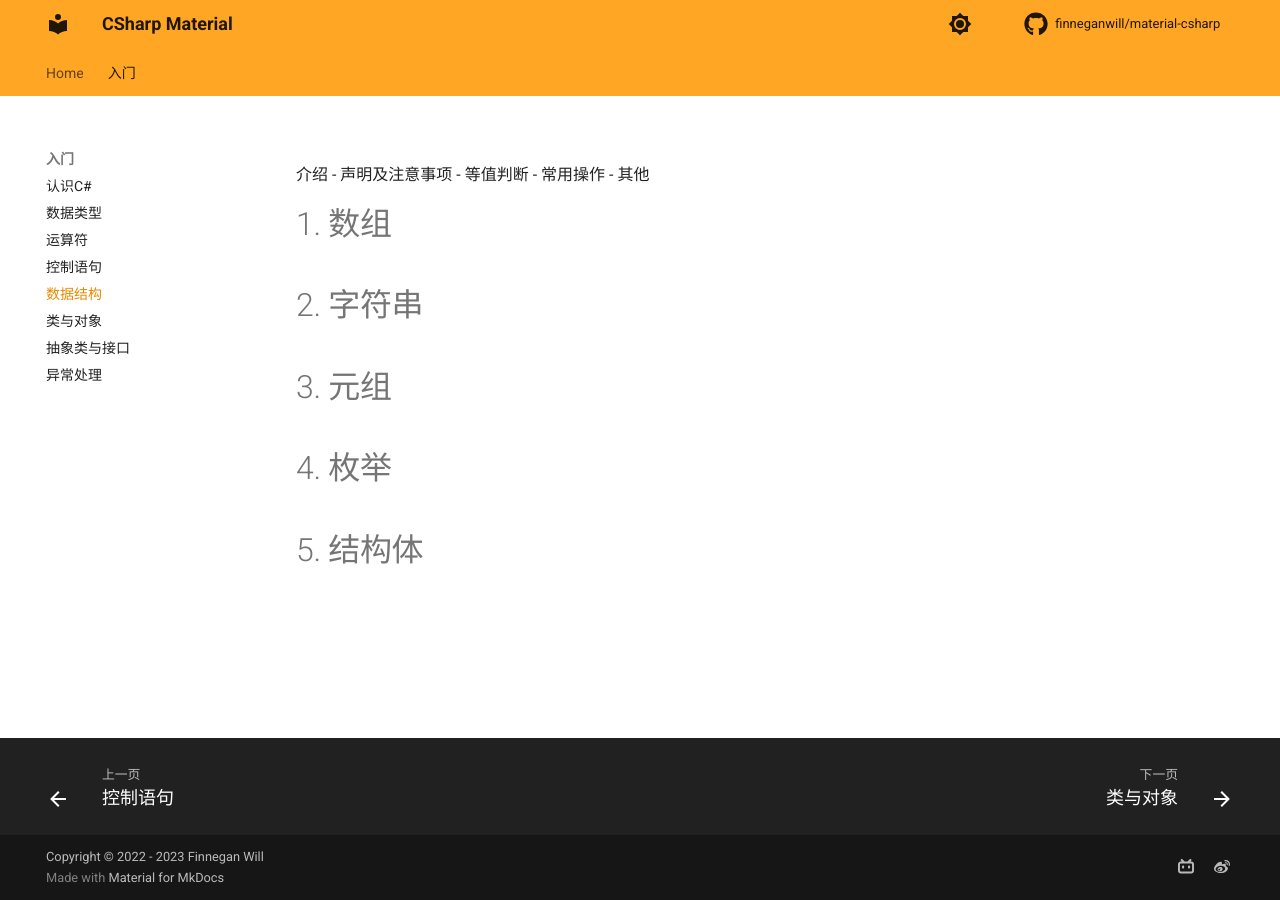
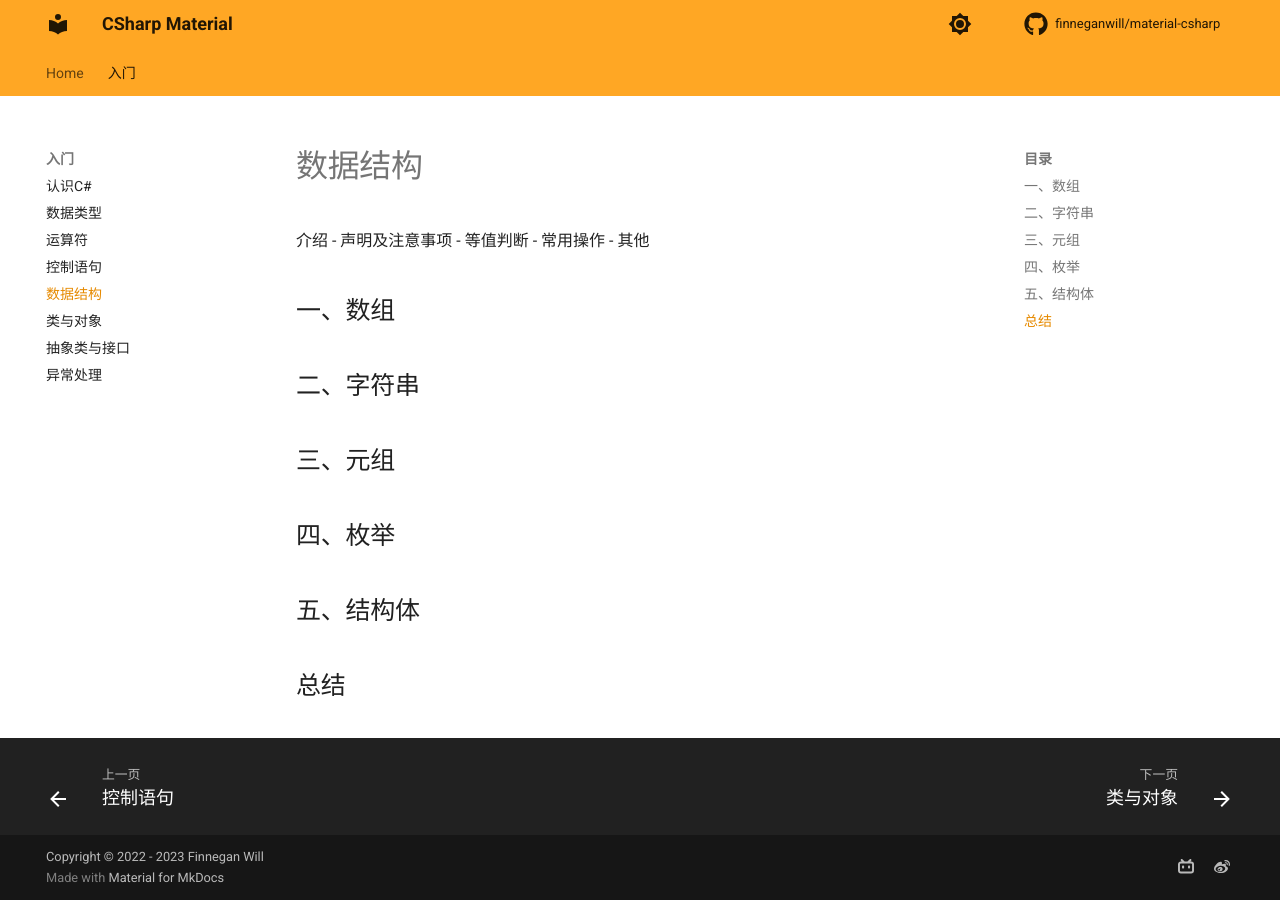
Before and after one commit to finneganwill/material-csharp, an MkDocs documentation site: the page built from docs/入门/04 数据结构.md, in a window 1280 px wide. Built offline with MkDocs 1.6.1 and Material for MkDocs 9.7.7, drawn with Linux system fonts in a browser that asks for light colours; comment, search, counter and statistics services are not loaded.

Commit message:
vault backup: 2023-03-21 18:53:37

```diff
--- a/BuildAndDeploy.txt
+++ /dev/null
@@ -1 +0,0 @@
-cmd /k "cd /d E:\Data\Obsidian\material-csharp&&mkdocs build&&mkdocs gh-deploy"
--- a/docs/入门/04 数据结构.md
+++ b/docs/入门/04 数据结构.md
@@ -1,10 +1,12 @@
 介绍 - 声明及注意事项 - 等值判断 - 常用操作 - 其他
-# 1. 数组
+## 一、数组
 
-# 2. 字符串
+## 二、字符串
 
-# 3. 元组
+## 三、元组
 
-# 4. 枚举
+## 四、枚举
 
-# 5. 结构体
+## 五、结构体
+
+## 总结
```
Also changed, not shown: docs/入门/.obsidian/workspace.json.
